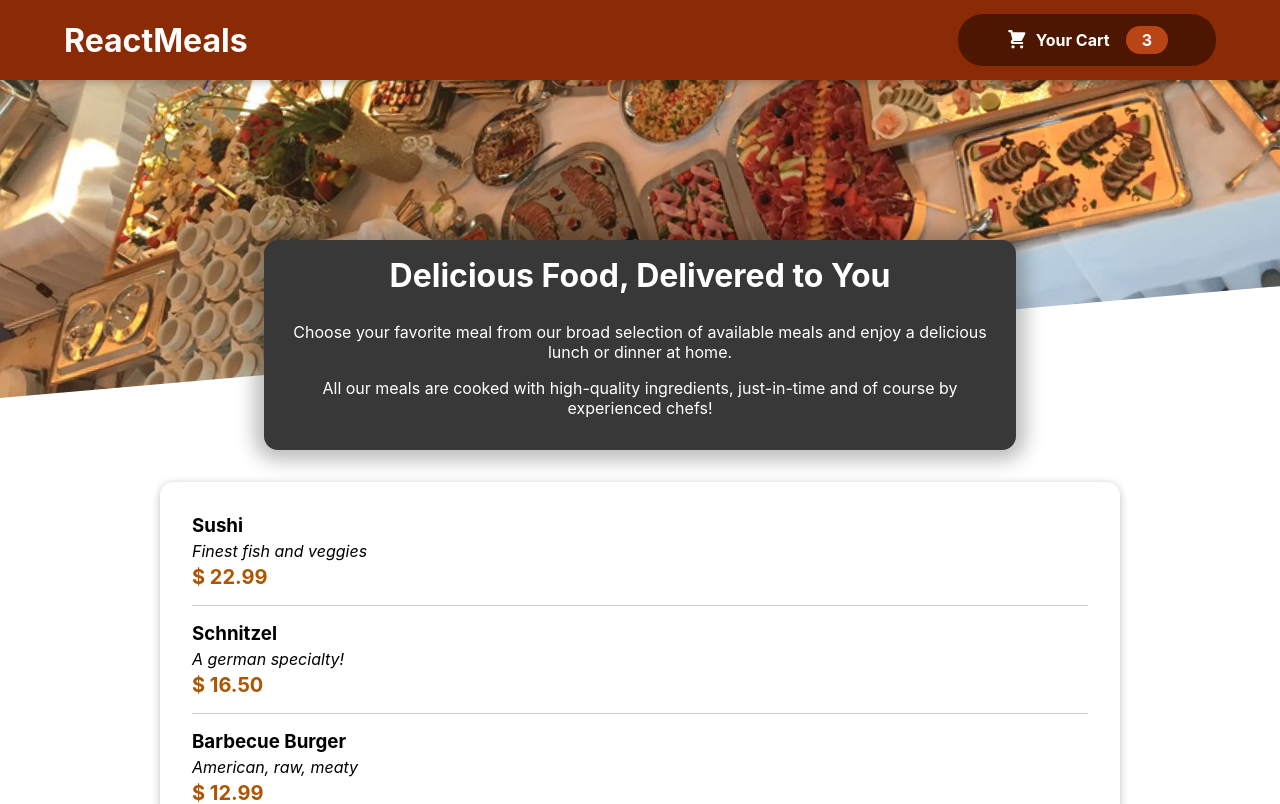
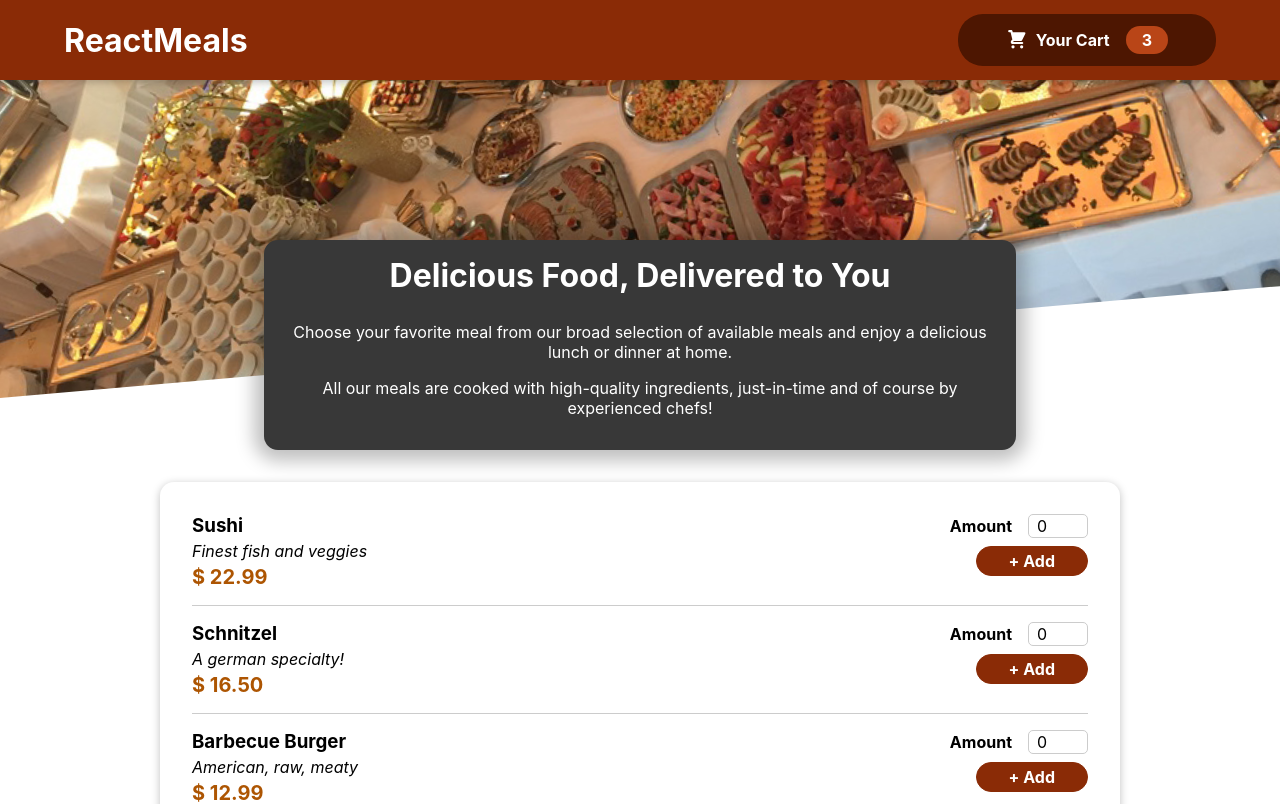
Before and after one commit to trustnloveu/React, a React (Create React App) app: page / in a window 1280 px wide. Shown: the top 804 px of the page. Built offline with nearby package versions, Linux system fonts and the light colour scheme.

Commit message:
Form & Input UI

```diff
--- a/src/components/Meals/MealItem/MealItem.js
+++ b/src/components/Meals/MealItem/MealItem.js
@@ -14,7 +14,9 @@
         <div className={classes.description}>{props.description}</div>
         <div className={classes.price}>{price}</div>
       </div>
-      <MealItemForm></MealItemForm>
+      <div>
+        <MealItemForm id={props.id} />
+      </div>
     </li>
   );
 };
--- a/src/components/Meals/MealItem/MealItemForm.js
+++ b/src/components/Meals/MealItem/MealItemForm.js
@@ -1,5 +1,26 @@
+// CSS
+import classes from "./MealItemForm.module.css";
+
+// Component
+import Input from "../../UI/Input";
+
 const MealItemForm = (props) => {
-  return <></>;
+  return (
+    <form className={classes.form}>
+      <Input
+        label="Amount"
+        input={{
+          id: "amount",
+          type: "number",
+          min: "1",
+          max: "5",
+          step: "1",
+          defaultValue: "0",
+        }}
+      />
+      <button>+ Add</button>
+    </form>
+  );
 };
 
 export default MealItemForm;
--- /dev/null
+++ b/src/components/Meals/MealItem/MealItemForm.module.css
@@ -0,0 +1,20 @@
+.form {
+  text-align: right;
+}
+
+.form button {
+  font: inherit;
+  cursor: pointer;
+  background-color: #8a2b06;
+  border: 1px solid #8a2b06;
+  color: white;
+  padding: 0.25rem 2rem;
+  border-radius: 20px;
+  font-weight: bold;
+}
+
+.form button:hover,
+.form button:active {
+  background-color: #641e03;
+  border-color: #641e03;
+}
--- /dev/null
+++ b/src/components/UI/Input.js
@@ -0,0 +1,13 @@
+// CSS
+import classes from "./Input.module.css";
+
+const Input = (props) => {
+  return (
+    <div className={classes.input}>
+      <label htmlFor={props.input.id}>{props.label}</label>
+      <input id={props.input.id} {...props.input} />
+    </div>
+  );
+};
+
+export default Input;
--- /dev/null
+++ b/src/components/UI/Input.module.css
@@ -0,0 +1,18 @@
+.input {
+  display: flex;
+  align-items: center;
+  margin-bottom: 0.5rem;
+}
+
+.input label {
+  font-weight: bold;
+  margin-right: 1rem;
+}
+
+.input input {
+  width: 3rem;
+  border-radius: 5px;
+  border: 1px solid #ccc;
+  font: inherit;
+  padding-left: 0.5rem;
+}
```
